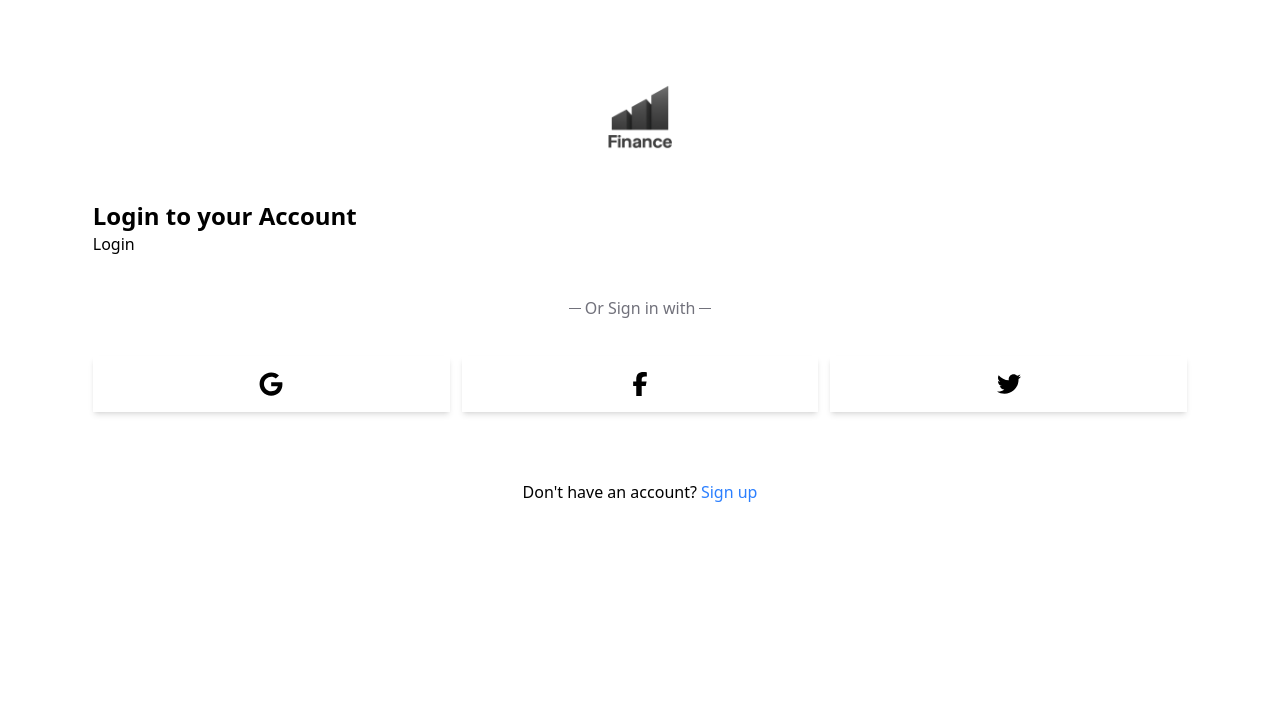
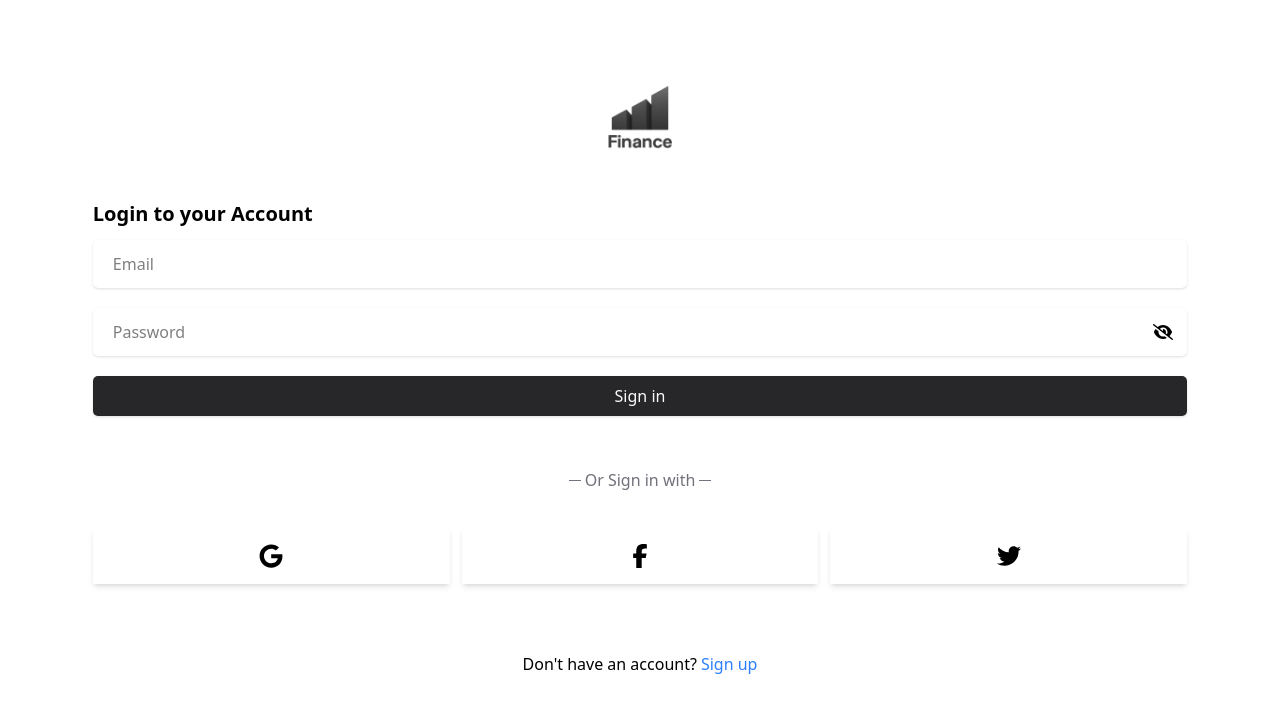
Before and after one commit to Cleve-keem/finance-app, a React (Vite) app: page /login in a window 1280 px wide. Shown: the top 712 px of the page. Built offline with nearby package versions, Linux system fonts and the light colour scheme.

Commit message:
added formInput component and the eyeIcon

```diff
--- a/package.json
+++ b/package.json
@@ -13,6 +13,7 @@
     "@tailwindcss/vite": "^4.1.8",
     "react": "^19.1.0",
     "react-dom": "^19.1.0",
+    "react-hook-form": "^7.57.0",
     "react-icons": "^5.5.0",
     "react-router": "^7.6.2"
   },
--- a/src/Layouts/AuthLayout.jsx
+++ b/src/Layouts/AuthLayout.jsx
@@ -1,7 +1,7 @@
 import React from "react";
-import { FaGoogle } from "react-icons/fa";
-import { FaArrowLeftLong, FaFacebookF, FaTwitter } from "react-icons/fa6";
+import { FaArrowLeftLong } from "react-icons/fa6";
 import { Link, Outlet, useLocation } from "react-router";
+import Socials from "../components/Socials";
 
 export default function AuthLayout() {
   const location = useLocation();
@@ -23,10 +23,10 @@ export default function AuthLayout() {
             />
           </div>
         </div>
-        <p className="text-2xl font-semibold">
+        <p className="text-xl font-semibold">
           {isLoginPage ? "Login to your Account" : "Create your Account"}
         </p>
-        <div>
+        <div className="my-3">
           <Outlet />
         </div>
         <div className="flex flex-col gap-9 py-10">
@@ -37,23 +37,7 @@ export default function AuthLayout() {
             </p>
             <div className="w-3 h-[1px] bg-zinc-500" />
           </div>
-          <ul className="flex items-center gap-3">
-            <li className="text-2xl flex-1 flex justify-center shadow-md p-4">
-              <a href="#" className="block text-inherit">
-                <FaGoogle />
-              </a>
-            </li>
-            <li className="text-2xl flex-1 flex justify-center shadow-md p-4">
-              <a href="" className="block text-inherit">
-                <FaFacebookF />
-              </a>
-            </li>
-            <li className="text-2xl flex-1 flex justify-center shadow-md p-4">
-              <a href="" className="block text-inherit">
-                <FaTwitter />
-              </a>
-            </li>
-          </ul>
+          <Socials />
         </div>
         {isLoginPage && (
           <p className="text-center my-7">
--- /dev/null
+++ b/src/components/AuthForm.jsx
@@ -0,0 +1,4 @@
+
+export default function AuthForm({ children }) {
+  return <form className="flex flex-col">{children}</form>;
+}
--- /dev/null
+++ b/src/components/Button.jsx
@@ -0,0 +1,5 @@
+import React from "react";
+
+export default function Button({ children }) {
+  return <button className="bg-zinc-800 text-zinc-50 rounded-[5px] shadow-sm">{children}</button>;
+}
--- /dev/null
+++ b/src/components/FormInput.jsx
@@ -0,0 +1,39 @@
+import { useState } from "react";
+import { FaEye, FaEyeSlash } from "react-icons/fa6";
+
+export default function FormInput({ name, type, placeholder }) {
+  const [showPassword, setShowPassword] = useState(false);
+
+  function toggleVisibility() {
+    setShowPassword((prev) => !prev);
+  }
+
+  return (
+    <div>
+      {type !== "password" ? (
+        <input
+          className="shadow-sm w-full px-5 py-3 mb-5 rounded-[5px]"
+          type={type}
+          name={name}
+          placeholder={placeholder}
+        />
+      ) : (
+        <div className="relative flex items-center mb-5">
+          <input
+            className="shadow-sm w-full px-5 py-3 rounded-[5px]"
+            type={showPassword ? "text" : type}
+            name={name}
+            placeholder={placeholder}
+          />
+          <span
+            onClick={toggleVisibility}
+            role="button"
+            className="text-xl block absolute right-3.5 top-1/2 -translate-y-1/2"
+          >
+            {showPassword ? <FaEye /> : <FaEyeSlash />}
+          </span>
+        </div>
+      )}
+    </div>
+  );
+}
--- /dev/null
+++ b/src/components/Socials.jsx
@@ -0,0 +1,23 @@
+import { FaFacebookF, FaGoogle, FaTwitter } from "react-icons/fa6";
+
+export default function Socials() {
+  return (
+    <ul className="flex items-center gap-3">
+      <li className="text-2xl flex-1 flex justify-center shadow-md p-4">
+        <a href="#" className="block text-inherit">
+          <FaGoogle />
+        </a>
+      </li>
+      <li className="text-2xl flex-1 flex justify-center shadow-md p-4">
+        <a href="" className="block text-inherit">
+          <FaFacebookF />
+        </a>
+      </li>
+      <li className="text-2xl flex-1 flex justify-center shadow-md p-4">
+        <a href="" className="block text-inherit">
+          <FaTwitter />
+        </a>
+      </li>
+    </ul>
+  );
+}
--- a/src/pages/auths/Login.jsx
+++ b/src/pages/auths/Login.jsx
@@ -1,5 +1,14 @@
 import React from "react";
+import AuthForm from "../../components/AuthForm";
+import FormInput from "../../components/FormInput";
+import Button from "../../components/Button";
 
 export default function Login() {
-  return <div>Login</div>;
+  return (
+    <AuthForm>
+      <FormInput type="email" name="email" placeholder="Email" />
+      <FormInput type="password" name="password" placeholder="Password" />
+      <Button>Sign in</Button>
+    </AuthForm>
+  );
 }
--- a/src/pages/auths/Register.jsx
+++ b/src/pages/auths/Register.jsx
@@ -1,5 +1,18 @@
-import React from "react";
+import AuthForm from "../../components/AuthForm";
+import Button from "../../components/Button";
+import FormInput from "../../components/FormInput";
 
 export default function Register() {
-  return <div>Registration</div>;
+  return (
+    <AuthForm>
+      <FormInput type="email" name="email" placeholder="Email" />
+      <FormInput type="password" name="password" placeholder="Password" />
+      <FormInput
+        type="password"
+        name="password"
+        placeholder="Confirm Password"
+      />
+      <Button>Sign up</Button>
+    </AuthForm>
+  );
 }
```
Also changed, not shown: 1 other file (tests, documents, lock files or other folders).
